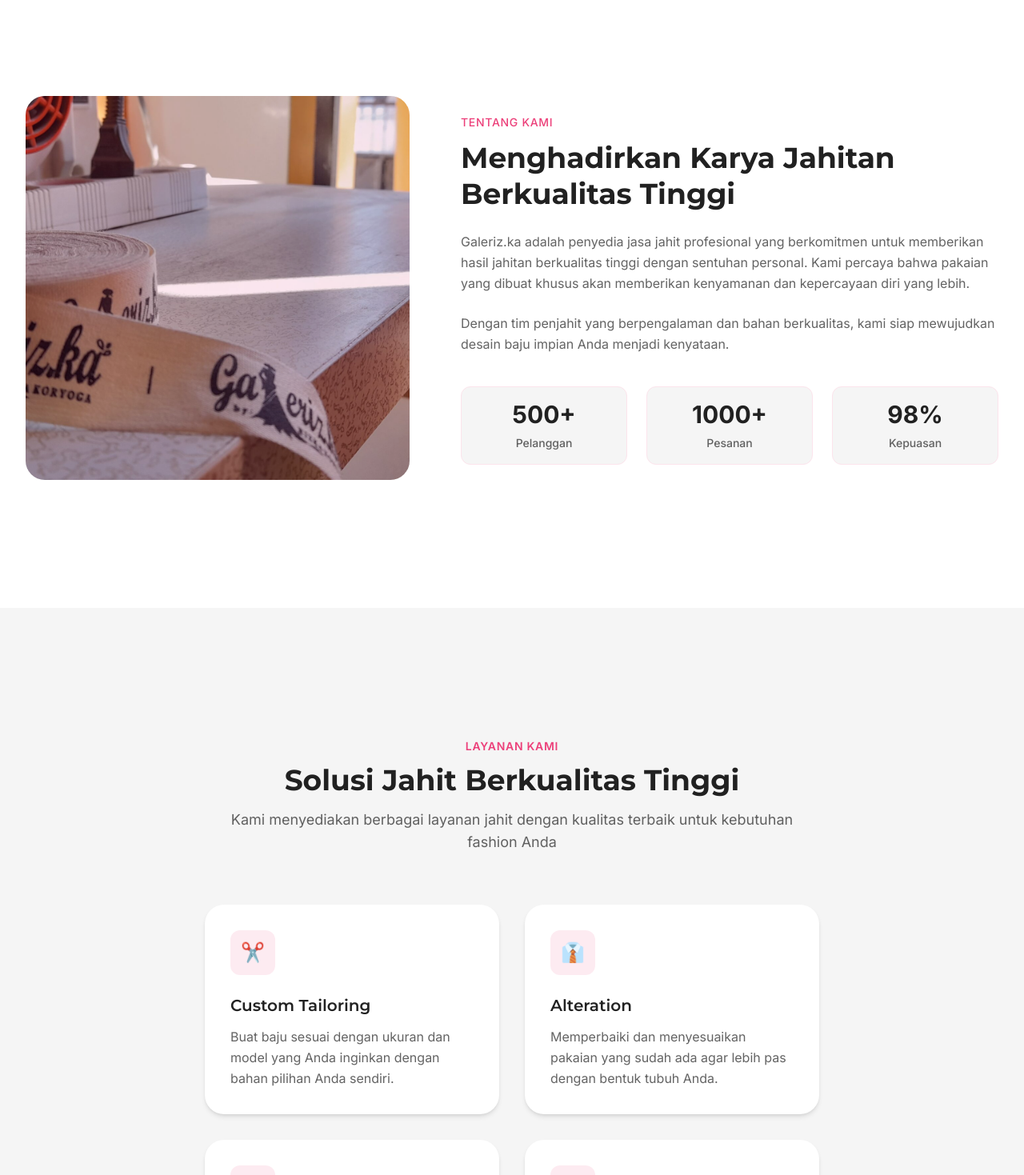
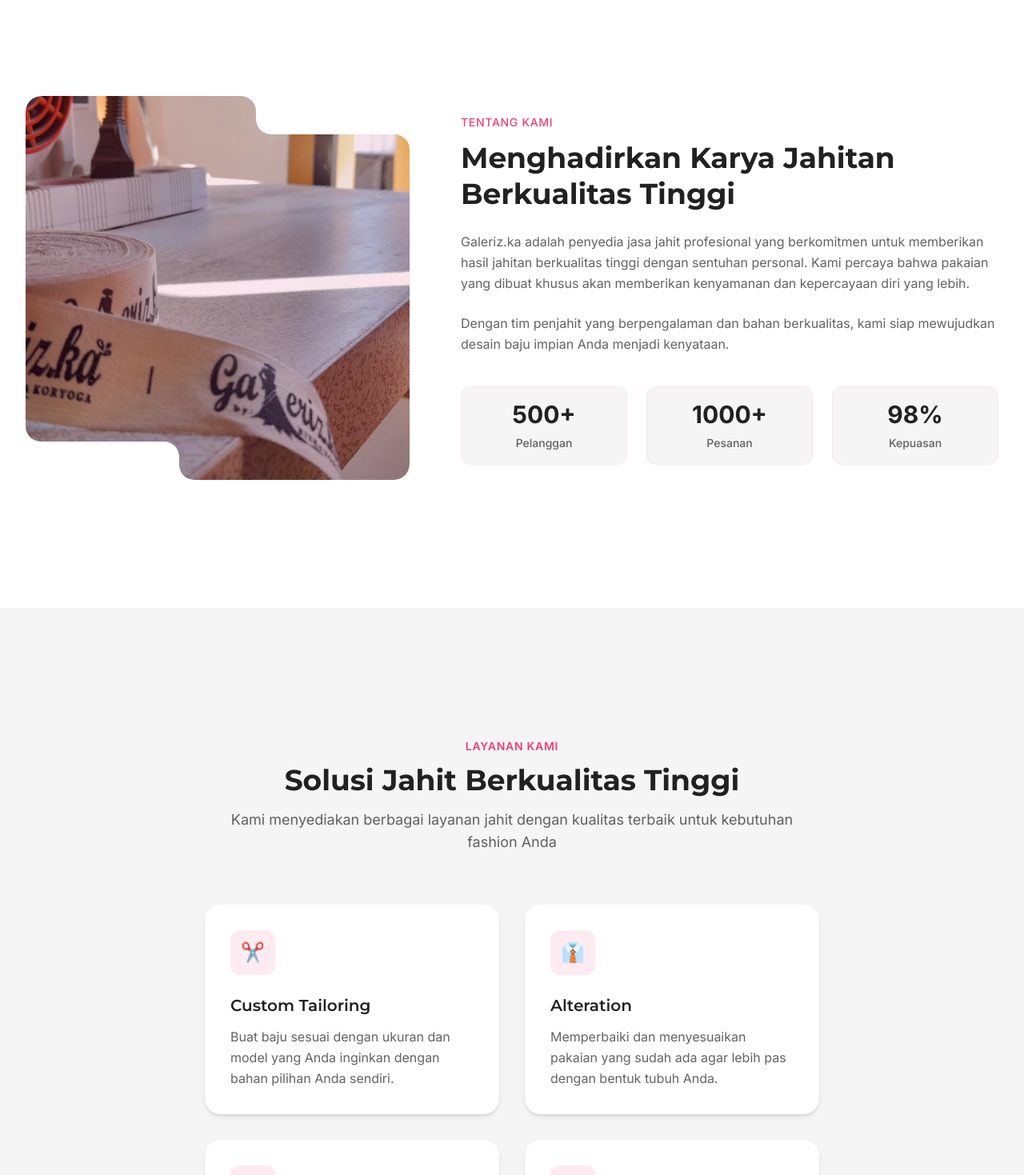
Before and after one commit to misk24/galerizka, a Next.js app: page / in a window 1280 px wide. Shown: the part 840-2309 px from the top of the page at 80% size. Built offline with nearby package versions, Linux system fonts and the light colour scheme.

Commit message:
fix: security patch

```diff
--- a/app/globals.css
+++ b/app/globals.css
@@ -45,3 +45,9 @@ body {
 h1, h2, h3 {
   font-family: var(--font-montserrat);
 }
+
+.inverted {
+	width: 100%;
+  aspect-ratio: 1/1;
+  clip-path: url(#shape);
+}
--- a/components/layout/header/Navbar.js
+++ b/components/layout/header/Navbar.js
@@ -27,7 +27,7 @@ export default function Navbar() {
   return (
     <header className={`fixed w-full top-0 z-50 transition-all duration-300 ${
       isScrolledOrOpen
-        ? 'bg-white lg:bg-white/95 lg:backdrop-blur-md shadow-sm'
+        ? 'bg-white lg:bg-white/80 lg:backdrop-blur-md shadow-sm'
         : 'bg-transparent'
     }`}>
       <div className="max-w-7xl mx-auto px-4 sm:px-6 lg:px-8">
--- a/components/section/about/About.js
+++ b/components/section/about/About.js
@@ -5,15 +5,19 @@ export default function About() {
         <div className="flex flex-col lg:flex-row items-center gap-16">
           {/* Image Section */}
           <div className="w-full lg:w-5/12 relative">
-            <div className="relative aspect-square overflow-hidden rounded-3xl group">
+            <svg width="0" height="0">
+              <clipPath id="shape" clipPathUnits="objectBoundingBox">
+                <path d="M0.04,0H0.56A0.04,0.04,0,0,1,0.6,0.04V0.06A0.04,0.04,0,0,0,0.64,0.1H0.96A0.04,0.04,0,0,1,1,0.14V0.96A0.04,0.04,0,0,1,0.96,1H0.44A0.04,0.04,0,0,1,0.4,0.96V0.94A0.04,0.04,0,0,0,0.36,0.9H0.04A0.04,0.04,0,0,1,0,0.86V0.04A0.04,0.04,0,0,1,0.04,0Z"/>
+              </clipPath>
+            </svg>
+            <div className="relative aspect-square inverted overflow-hidden rounded-[20px] group">
               <div className="absolute inset-0 bg-[#ec227a]/10 z-10" />
               <img
                 src="/images/logo/label.jpg"
                 alt="Tentang Galeriz.ka"
-                className="w-full h-full object-cover transition-transform duration-500 group-hover:scale-105"
+                className="w-full h-full object-cover group-hover:scale-105 transition-transform duration-500"
               />
             </div>
-            <div className="absolute -z-10 -bottom-6 -right-6 w-3/4 h-3/4 bg-gray-100 rounded-2xl"></div>
           </div>
 
           {/* Content Section */}
--- a/components/section/services/Services.js
+++ b/components/section/services/Services.js
@@ -16,7 +16,7 @@ export default function Services() {
           {services.map((service, index) => (
             <div
               key={index}
-              className="group bg-white p-8 rounded-3xl shadow-md hover:shadow-xl transition-all duration-300"
+              className="group bg-white p-8 rounded-[20px] shadow-md hover:shadow-xl transition-all duration-300 h-full flex flex-col"
             >
               <div className="w-14 h-14 flex items-center justify-center rounded-xl bg-muted-rose/10 text-2xl mb-6 group-hover:bg-muted-rose/50">
                 {service.icon}
--- a/package.json
+++ b/package.json
@@ -10,9 +10,9 @@
   },
   "dependencies": {
     "lucide-react": "^0.556.0",
-    "next": "16.0.7",
-    "react": "19.2.0",
-    "react-dom": "19.2.0"
+    "next": "^16.0.7",
+    "react": "^19.2.1",
+    "react-dom": "^19.2.1"
   },
   "devDependencies": {
     "@tailwindcss/postcss": "^4",
```
Also changed, not shown: 1 other file (tests, documents, lock files or other folders).
